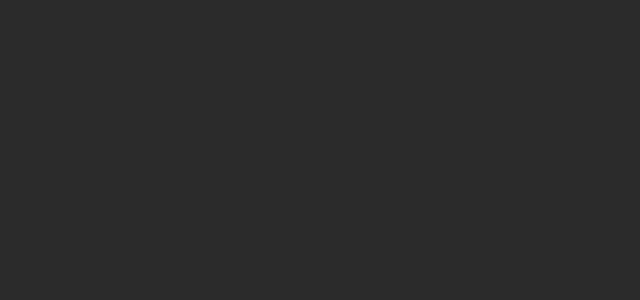
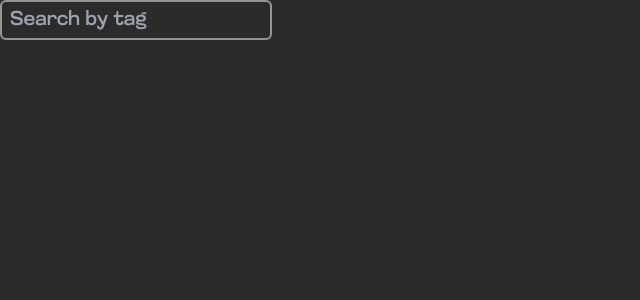
Before and after one commit to kisshan13/Linksaver, a Next.js app: page / in a window 1280 px wide. Shown: the top 300 px of the page, without its empty margins (0-640 px from the left). Built offline with nearby package versions, Linux system fonts and the light colour scheme.

Commit message:
added input component

```diff
--- a/app/page.tsx
+++ b/app/page.tsx
@@ -1,10 +1,12 @@
 import Button from '@/components/ui/Button'
+import Input from '@/components/ui/Input'
 import Text from '@/components/ui/Text'
 import Image from 'next/image'
 
 export default function Home() {
   return (
     <>
+    <Input placeholder='Search by tag' />
     </>
   )
 }
--- a/components/ui/Button.tsx
+++ b/components/ui/Button.tsx
@@ -4,7 +4,7 @@ const buttonStyles = cva(['outline outline-1 transition-all active:shadow active
     variants: {
         intents: {
             filled: [
-                'bg-main text-black shadow-3xl font-saver'
+                'bg-pink text-black shadow-3xl font-saver'
             ],
 
             outlin: [
--- /dev/null
+++ b/components/ui/Input.tsx
@@ -0,0 +1,13 @@
+import { cn } from "@/lib/utils";
+
+interface InputProps extends React.HtmlHTMLAttributes<HTMLInputElement> {
+
+}
+
+export default function Input({ className, ...props }: InputProps) {
+    return (
+        <input
+            {...props}
+            className={cn(['border-solid border-2 outline-2 px-2 py-1 border-opacity-50 rounded-md border-white text-white focus-visible:border-opacity-0 font-saver text-xl focus-visible:outline-pink focus-visible:outline-main bg-black transition-all', className])} />
+    )
+}
--- a/components/ui/Text.tsx
+++ b/components/ui/Text.tsx
@@ -17,7 +17,7 @@ export const textStyles = cva([], {
         color: {
             black: 'text-black',
             white: 'text-white',
-            main: 'text-main'
+            main: 'text-pink'
         }
     }
 })
--- a/tailwind.config.js
+++ b/tailwind.config.js
@@ -15,7 +15,7 @@ module.exports = {
       },
       colors: {
         black: '#2B2B2B',
-        main: '#FFB7FF',
+        pink: '#FFB7FF',
         text: '#ffffff'
       },
     },
```
